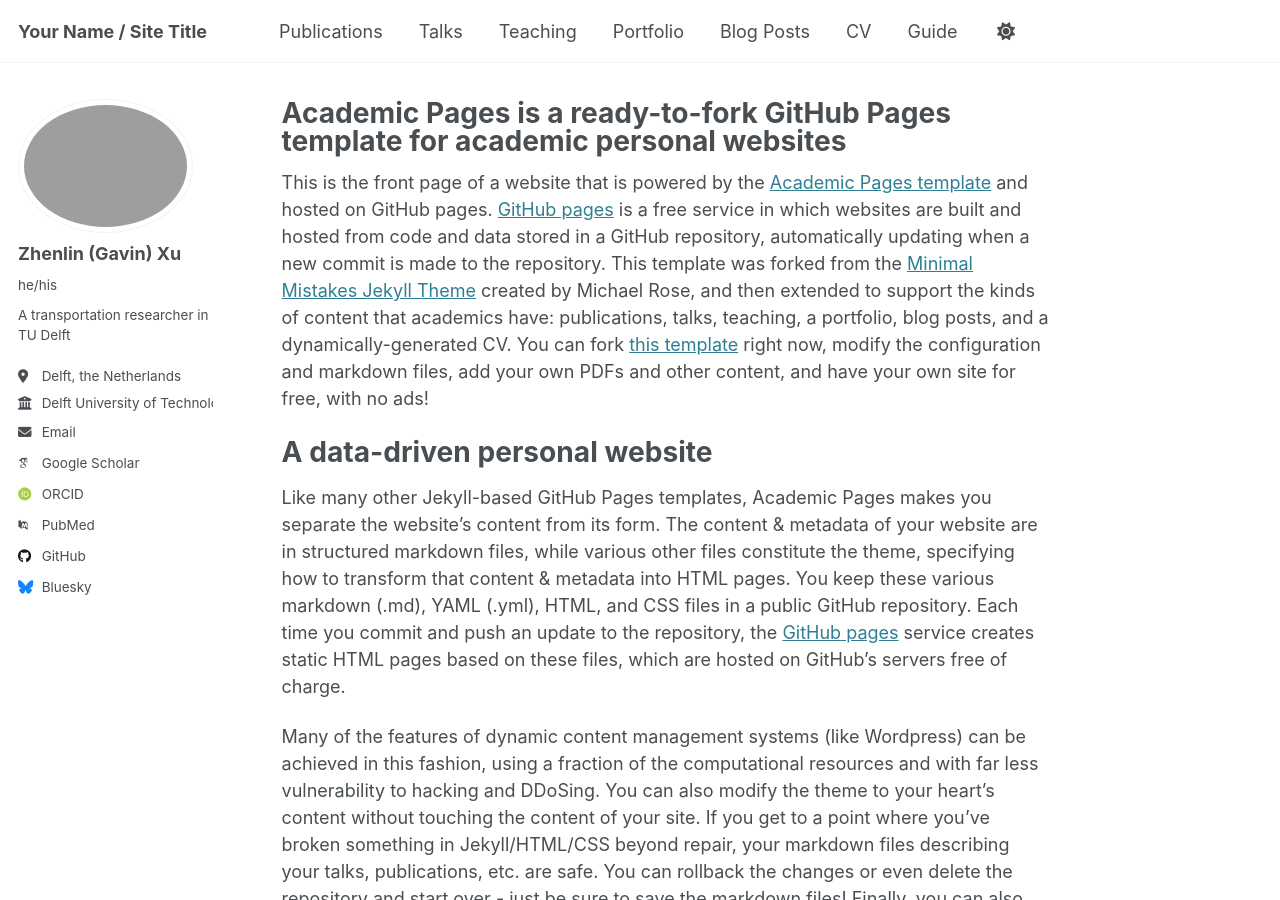
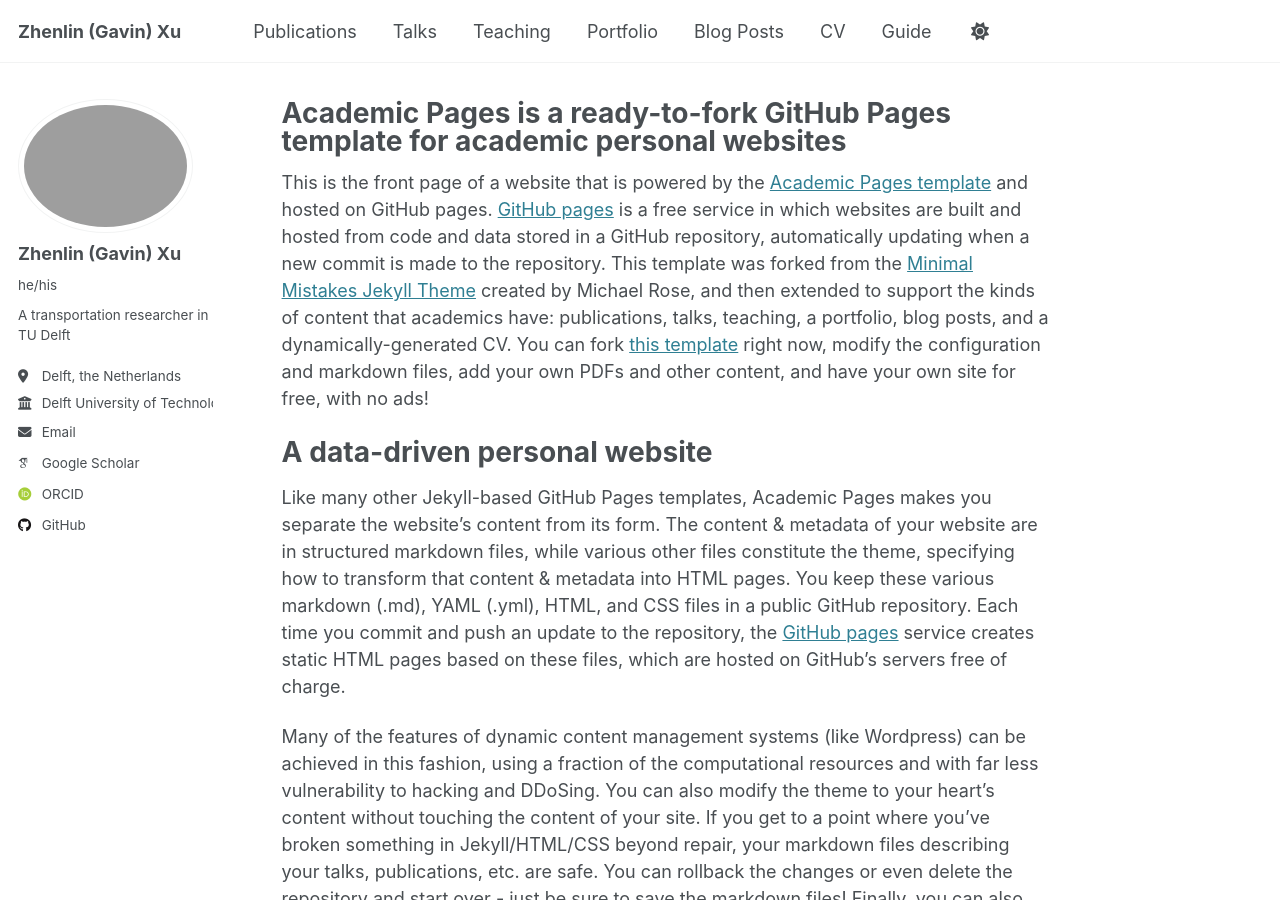
Before and after one commit to Zhenlin-Xu/Zhenlin-Xu.github.io, a Jekyll site: the page built from _pages/about.md, in a window 1280 px wide and 900 px high. Built offline with Jekyll 4.4.1, drawn with Linux system fonts in a browser that asks for light colours; some web fonts are replaced; part of the change alters nothing that is shown.

Commit message:
Add again more author info in the _config.yml

```diff
--- a/_config.yml
+++ b/_config.yml
@@ -9,7 +9,7 @@
 # Basic Site Settings
 locale                   : "en-US"
 site_theme               : "default"
-title                    : "Your Name / Site Title"
+title                    : "Zhenlin (Gavin) Xu"
 title_separator          : "-"
 name                     : &name "Zhenlin (Gavin) Xu"
 description              : &description "personal description"
@@ -33,11 +33,11 @@ author:
 
   # Academic websites
   arxiv            : # URL - Update with the correct link to your profile
-  googlescholar    : "https://scholar.google.com/citations?user=PS_CX0AAAAAJ"
+  googlescholar    : "https://scholar.google.com/citations?user=fCFtwC8AAAAJ"
   impactstory      : # URL
   orcid            : "http://orcid.org/0000-0001-5280-9803"
   semantic         : # URL
-  pubmed           : "https://www.ncbi.nlm.nih.gov/pubmed/?term=john+snow"
+  pubmed           : # URL
   researchgate     : # URL
   scopus           : # URL
 
@@ -45,12 +45,12 @@ author:
   bitbucket        : # Username - Update with your username on the site
   codepen          : # Username
   dribbble         : # Username
-  github           : "academicpages"
+  github           : "https://github.com/Zhenlin-Xu"
   kaggle           : # Username
   stackoverflow    : # User number or user number and name (i.e., use "1" or "1/jeff-atwood")
 
   # Social media
-  bluesky          : "bsky.app" # Replace this with you Bluesky username
+  bluesky          : # Replace this with you Bluesky username
   facebook         : # Username
   flickr           : # Username
   foursquare       : # Username
```
